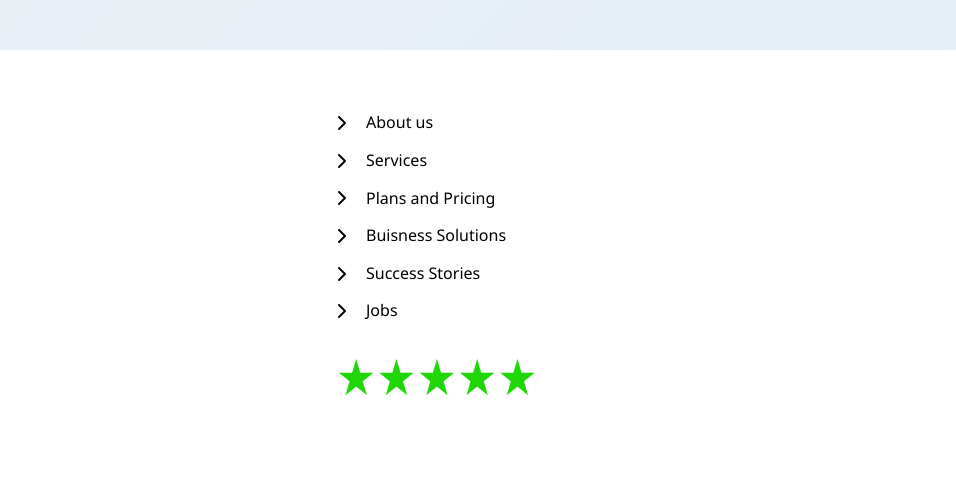
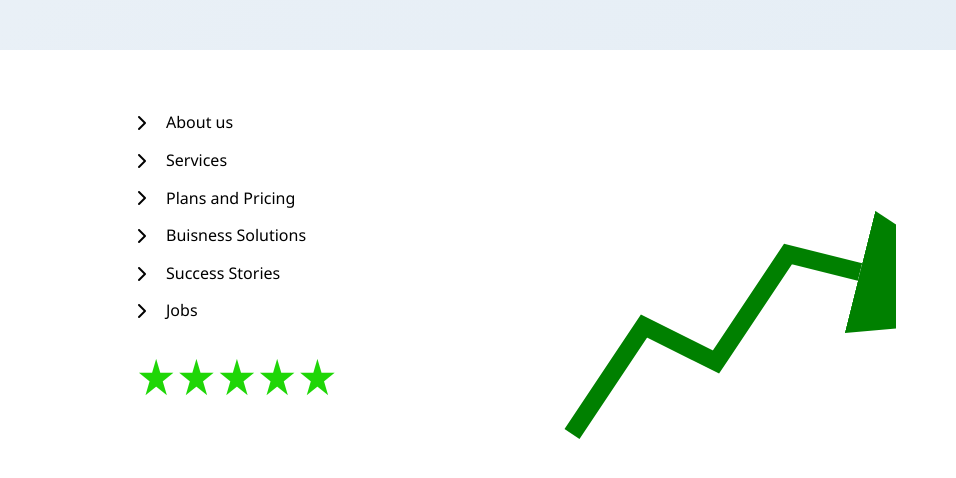
Before and after one commit to hassan-ift/Growvy-Web-Deisgn, a plain HTML site: page services.html in a window 1280 px wide. Shown: the part 3197-3675 px from the top of the page, 324-1280 px from the left. Drawn offline with Linux system fonts and the light colour scheme.

Commit message:
Update services.html

```diff
--- a/services.html
+++ b/services.html
@@ -632,7 +632,21 @@
                 <div class="stars">★★★★★</div>
                 </div>
 
-
+                  <div class="arrow-container">
+  <svg viewBox="0 0 100 100" xmlns="http://www.w3.org/2000/svg">
+    <polyline points="10,90 30,60 50,70 70,40 90,45"
+              fill="none"
+              stroke="green"
+              stroke-width="5"
+              marker-end="url(#arrowhead)" />
+    <defs>
+      <marker id="arrowhead" markerWidth="10" markerHeight="7"
+              refX="0" refY="3.5" orient="auto">
+        <polygon points="0 0, 10 3.5, 0 7" fill="green"/>
+      </marker>
+    </defs>
+  </svg>
+</div>
 
 
             </div>
```
